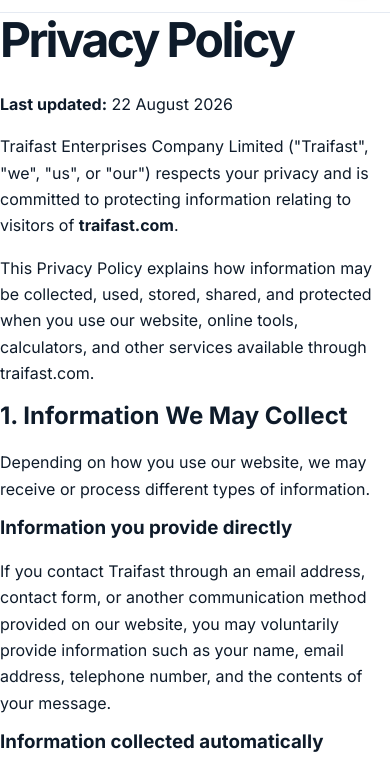
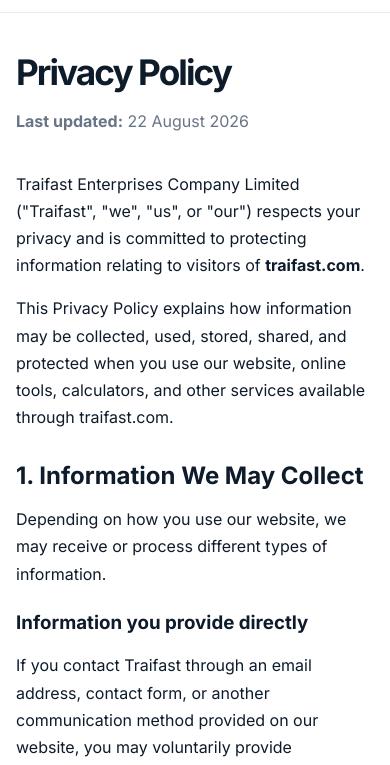
Before and after one commit to atuhairwech/traifast-website, a plain HTML site: page privacy-policy.html in a window 390 px wide. Shown: the part 73-838 px from the top of the page. Drawn offline with Linux system fonts and the light colour scheme.

Commit message:
Update styles.css

```diff
--- a/styles.css
+++ b/styles.css
@@ -580,3 +580,69 @@
     font-size: .78rem;
   }
   }
+/* =========================================================
+   PRIVACY / LEGAL PAGES
+   ========================================================= */
+
+.privacy-page {
+  width: 100%;
+  max-width: 900px;
+  margin: 0 auto;
+
+  padding: 70px 25px 20px;
+
+  line-height: 1.7;
+}
+
+.privacy-page h1 {
+  margin-bottom: 10px;
+}
+
+.privacy-page h2 {
+  margin-top: 40px;
+  margin-bottom: 15px;
+}
+
+.privacy-page h3 {
+  margin-top: 25px;
+}
+
+.privacy-page ul {
+  padding-left: 25px;
+}
+
+.privacy-page a {
+  color: inherit;
+  text-decoration: underline;
+}
+
+.last-updated {
+  color: #687586;
+  margin-bottom: 35px;
+}
+
+/* Privacy page on smaller screens */
+
+@media (max-width: 800px) {
+  .privacy-page {
+    padding: 50px 20px 20px;
+  }
+
+  .privacy-page h1 {
+    font-size: 2.5rem;
+  }
+}
+
+@media (max-width: 480px) {
+  .privacy-page {
+    padding: 40px 16px 20px;
+  }
+
+  .privacy-page h1 {
+    font-size: 2.2rem;
+  }
+
+  .privacy-page h2 {
+    margin-top: 32px;
+  }
+}
```
